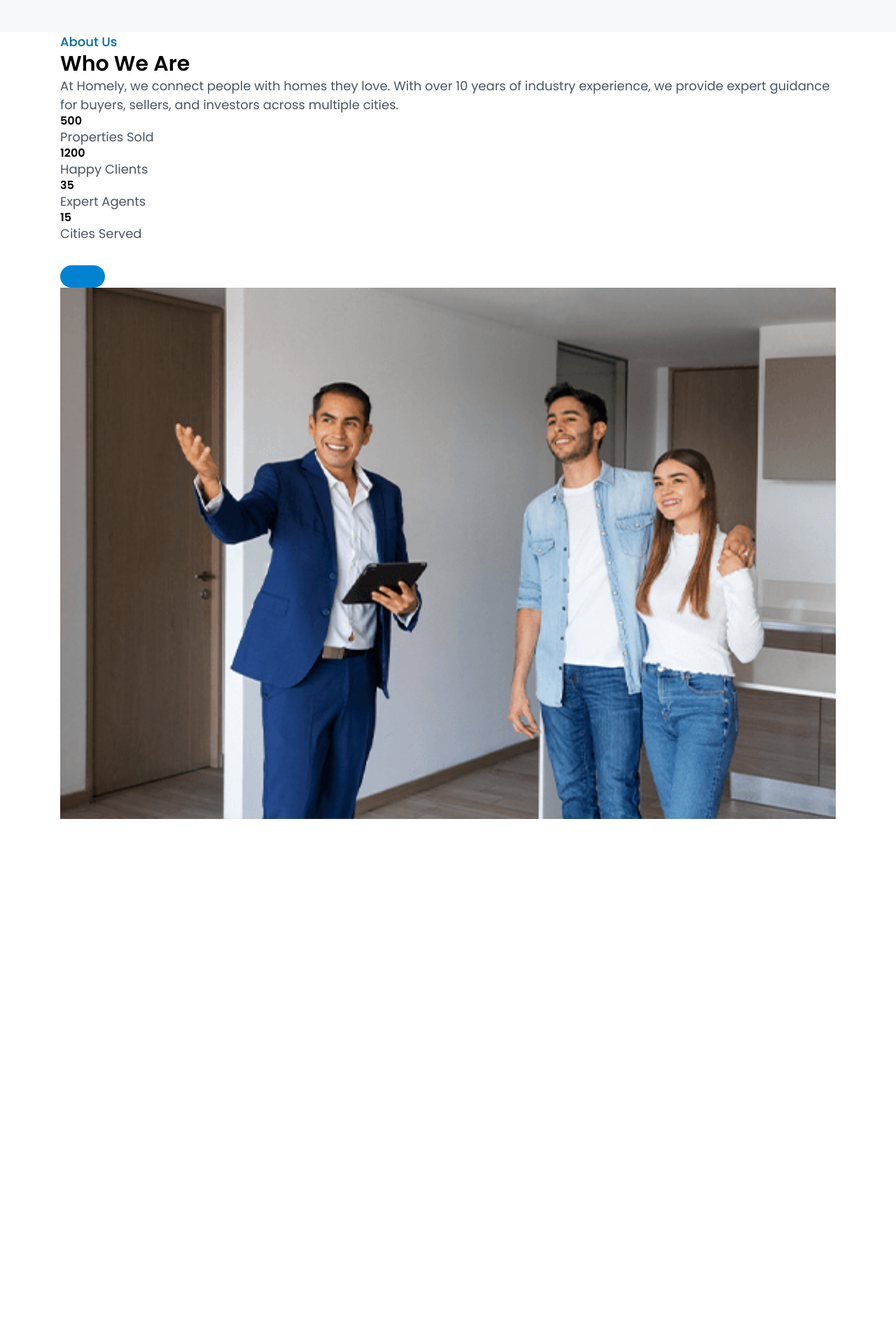
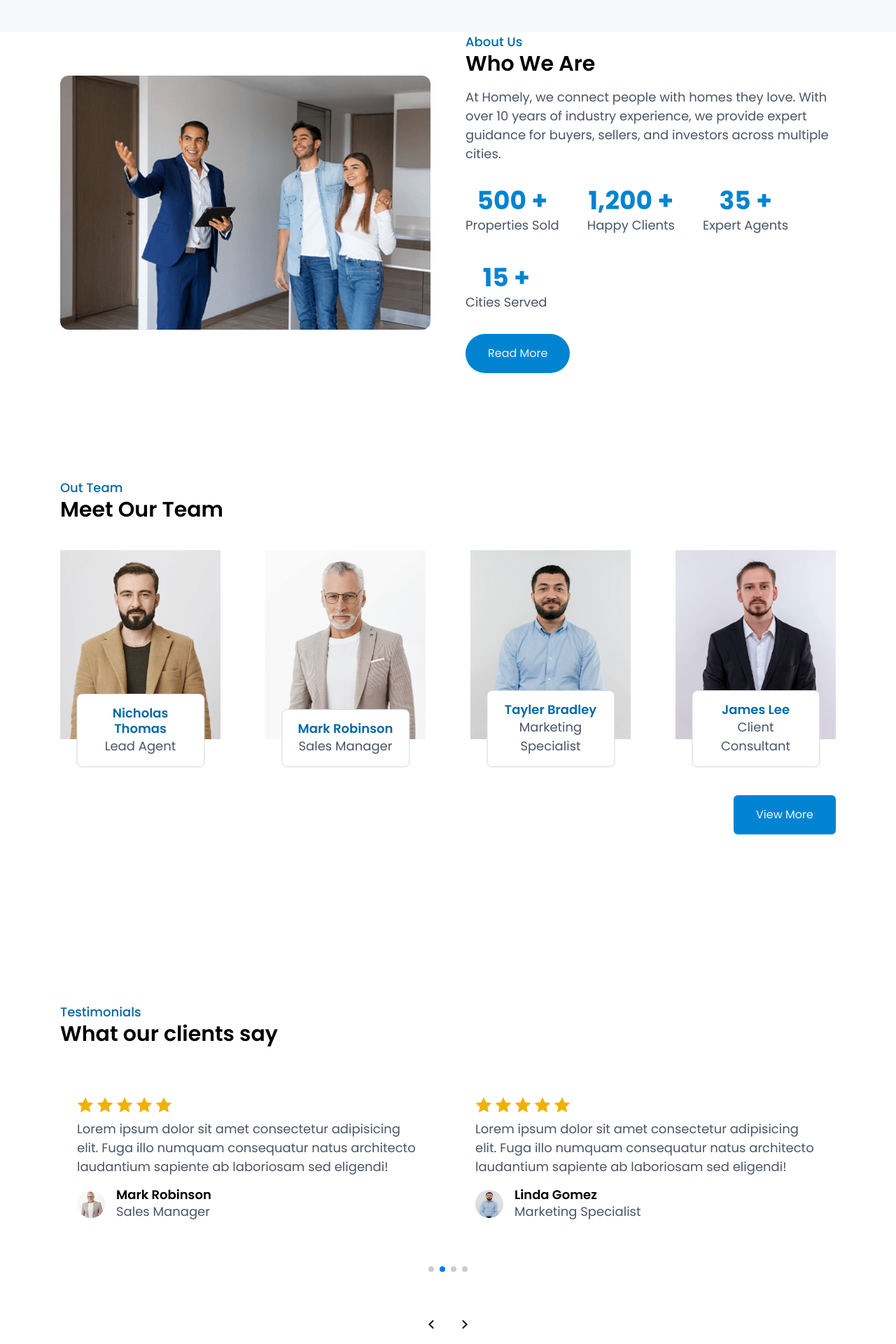
Before and after one commit to Blu-dev24/Real-Estate-Project, a React (Vite) app: page / in a window 1280 px wide. Shown: the part 2140-4060 px from the top of the page at 70% size. Before the commit the page ends 3310 px from the top, so only its background shows below. Built offline with nearby package versions, Linux system fonts and the light colour scheme.

Commit message:
done with testimonials and teams

```diff
--- a/package.json
+++ b/package.json
@@ -13,7 +13,9 @@
     "@remixicon/react": "^4.7.0",
     "@tailwindcss/vite": "^4.1.16",
     "react": "^19.1.1",
+    "react-countup": "^6.5.3",
     "react-dom": "^19.1.1",
+    "react-intersection-observer": "^10.0.0",
     "swiper": "^12.0.3",
     "tailwindcss": "^4.1.16"
   },
--- a/src/App.jsx
+++ b/src/App.jsx
@@ -4,6 +4,8 @@ import Hero from './components/Hero.jsx'
 import PopularProperties from './components/PopularProperties.jsx'
 import Services from './components/Services.jsx'
 import About from './components/About.jsx'
+import Team from './components/Team.jsx'
+import Testimonials from './components/Testimonials.jsx'
 
 const App = () => {
   return (
@@ -14,6 +16,8 @@ const App = () => {
       <PopularProperties/>
       <Services/>
       <About/>
+      <Team/>
+      <Testimonials/>
     </main>
     </>
   )
--- a/src/components/About.jsx
+++ b/src/components/About.jsx
@@ -1,32 +1,39 @@
 import React from 'react'
 import { stats } from '../constant/data'
+import Button from './Button'
+import CountUp from 'react-countup'
+import { useInView } from 'react-intersection-observer'
 
 const About = () => {
+    const { ref, inView } = useInView({
+        triggerOnce: true, // only trigger once
+        threshold:0.3 // starts when 30% of the component is visible
+    })
     return (
         <section className=''>
-            <div className="container">
+            <div className="container grid gap-[50px] md:items-center md:grid-cols-2">
                 {/* content */}
-                <div className="">
+                <div className="md:order-1">
                     <p className="subtitle">About Us</p>
                     <h2>Who We Are</h2>
-                    <p className=''>
+                    <p className='mt-4 mb-8'>
                         At Homely, we connect people with homes they love. With over 10 years of industry experience, we provide expert guidance for buyers, sellers, and investors across multiple cities.
                     </p>
 
                     {/* Stats */}
-                    <div className=''>
+                    <div className='flex flex-wrap items-center justify-center gap-5 md:gap-10 text-center md:justify-start' ref={ref}>
                         {
                             stats.map(stat => (<div key={stat.id}>
-                                <h3>{stat.value}</h3>
+                                <h3 className='text-3xl md:text-4xl font-bold text-sky-600'>{inView && <CountUp end={stat.value} duration={2}/>} + </h3>
                                 <p>{stat.label}</p>
                             </div>))
                         }
                     </div>
-                    <button label='Read More' className='secondary-btn mt-8'></button>
+                    <Button label='Read More' className='secondary-btn mt-8'>Read More</Button>
                 </div>
                 {/*banner*/}
                 <figure>
-                    <img src="/images/about-banner.png" alt="about banner" className='w-full h-full object-cover' />
+                    <img src="/images/about-banner.png" alt="about banner" className='w-full h-full object-cover rounded-xl' />
                 </figure>
             </div>
         </section>
--- /dev/null
+++ b/src/components/Team.jsx
@@ -0,0 +1,34 @@
+import React from 'react'
+import { teams } from '../constant/data'
+import Button from './Button'
+
+
+const Team = () => {
+  return (
+    <section className="py-[90px] md:py-[150px]">
+        <div className="container">
+            <p className="subtitle">Out Team</p>
+            <h2>Meet Our Team</h2>
+
+            <div className='grid gap-16 mt-10 sm:grid-cols-2 lg:grid-cols-4'>
+                {teams.map(member => (
+                    <div className="relative" key={member.id}>
+                        {/* image */}
+                        <div>
+                            <img src={member.img} alt={member.name} className='w-full h-full object-cover'/>
+                        </div>
+
+                        <div className='absolute -bottom-10 border bg-white border-gray-300 p-4 rounded-lg left-1/2 -translate-x-1/2 w-[80%] text-center'>
+                            <h4 className='text-lg text-sky-700'>{member.name}</h4>
+                            <p>{member.role}</p>
+                        </div>
+                    </div>
+                ))}
+            </div>
+            <Button label='View More' className="secondary-btn ml-auto block mt-20 rounded-md"/>
+        </div>
+    </section>
+  )
+}
+
+export default Team
--- /dev/null
+++ b/src/components/Testimonials.jsx
@@ -0,0 +1,66 @@
+import React from 'react'
+import { testimonialItems } from '../constant/data'
+import { RiArrowLeftSLine, RiArrowRightSLine, RiStarFill } from '@remixicon/react'
+import { Swiper, SwiperSlide } from 'swiper/react'
+import { Autoplay, Navigation, Pagination } from 'swiper/modules'
+
+import 'swiper/css'
+import 'swiper/css/pagination'
+import 'swiper/css/navigation'
+
+const Testimonials = () => {
+    return (
+        <section className='py-[90px] md:pd-[150px] bg-natural-200/60'>
+            <div className='container'>
+                <p className="subtitle">Testimonials</p>
+                <h2>What our clients say</h2>
+
+                {/* card wrapper*/}
+                <Swiper
+                    modules={[Navigation, Autoplay, Pagination]}
+                    spaceBetween={30}
+                    pagination={{ clickable: true }}
+                    className="mt-10 md:mt-12"
+                    loop={true}
+                    autoplay={{
+                        delay: 3000,
+                        disableOnInteraction: false,
+                        pauseOnMouseEnter: true
+                    }}
+                    breakpoints={{ 768: { slidesPerView: 2 } }}
+                >
+                    {testimonialItems.map(item => (
+                        // card swiper slide
+                        <SwiperSlide className="bg-whtie p-6 rounded-xl mb-16" key={item.id}>
+                            <div>
+                                <div className="flex text-yellow-500 gap-1 items-center text-xl">
+                                    <RiStarFill />
+                                    <RiStarFill />
+                                    <RiStarFill />
+                                    <RiStarFill />
+                                    <RiStarFill />
+                                </div>
+                                <p className='mt-2 mb-4'> Lorem ipsum dolor sit amet consectetur adipisicing elit. Fuga illo numquam consequatur natus architecto laudantium sapiente ab laboriosam sed eligendi!</p>
+                                <div className='flex items-center gap-4'>
+                                    <img src={item.img} alt={item.name} width={40} height={40} className='rounded-full aspect-square' />
+                                    <div>
+                                        <h4 className='font-semibold text-lg'>{item.name}</h4>
+                                        <p>{item.role}</p>
+                                    </div>
+                                </div>
+                            </div>
+                        </SwiperSlide>
+                    ))}
+                </Swiper>
+
+                {/* Navigation Buttons */}
+                <div className="flex justify-center items-center mt-12 gap-6">
+                    <button><RiArrowLeftSLine /></button>
+                    <button><RiArrowRightSLine /></button>
+                </div>
+            </div>
+        </section>
+    )
+}
+
+export default Testimonials
```
Also changed, not shown: 1 other file (tests, documents, lock files or other folders).
